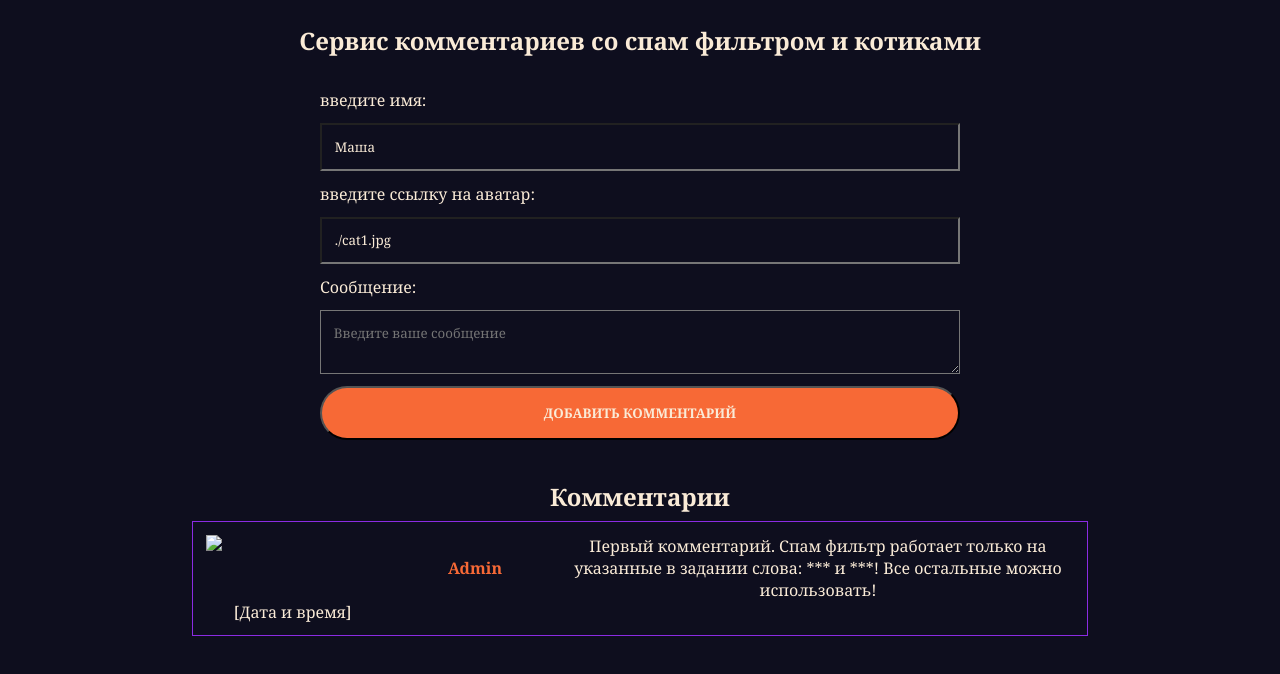
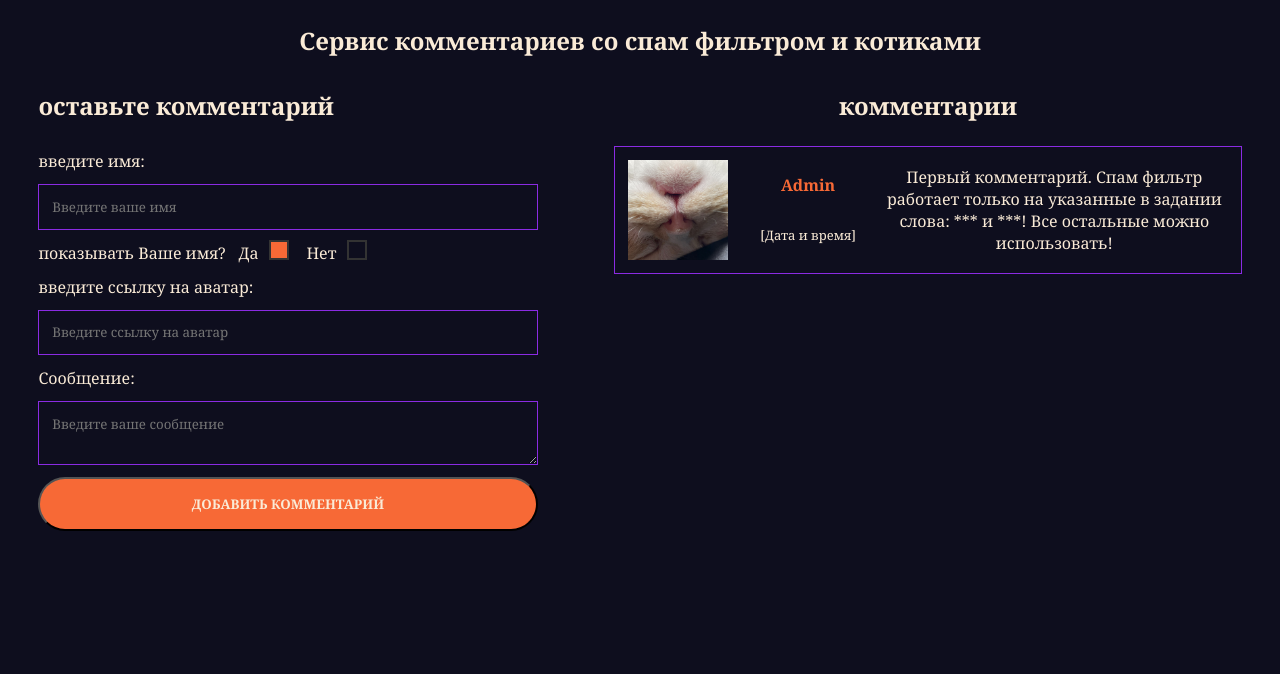
Before and after one commit to radionadejda/js, a plain HTML site: page itg_week_13/comments/comments.html in a window 1280 px wide. Drawn offline with Linux system fonts and the light colour scheme.

Commit message:
add comments

```diff
--- a/itg_week_13/comments/assets/style/comments.scss
+++ b/itg_week_13/comments/assets/style/comments.scss
@@ -1,16 +1,16 @@
-$bg-color:rgb(14, 14, 30);
+$bg-color: rgb(14, 14, 30);
 $basic-color: antiquewhite;
 $accent1-color: rgb(247, 105, 54);
 $accent2-color: blueviolet;
-$padding: 5vw;
+$padding: 3vw;
 
-*{
+* {
 	padding: 0;
 	margin: 0;
 	box-sizing: border-box;
 	background-color: $bg-color;
 	color: $basic-color;
-    font-family: Georgia, 'Times New Roman', Times, serif;
+	font-family: Georgia, "Times New Roman", Times, serif;
 }
 .h1 {
 	font-size: 1.5rem;
@@ -19,22 +19,70 @@ $padding: 5vw;
 	text-align: center;
 }
 
+.h2 {
+	padding-bottom: 2vh;
+}
+
+.chat {
+	width:100vw;
+	display: grid;
+	grid-template-columns: 1fr 1fr;
+}
+
 .form {
-    display:flex;
+	display: flex;
 	flex-direction: column;
-    width: 60vw;
+	width: 45vw;
 	gap: 1.5vh;
 	padding: 1vh $padding;
 	margin: 0 auto;
 }
 
+.name-checkbox {
+	display: flex;
+	gap: 1vw;
+
+	input {
+		box-sizing: border-box;
+		appearance: none;
+		outline: 2px solid #333;
+		width: 16px;
+		height: 16px;
+		margin-right: 0.5vw;
+	}
+
+	input:checked {
+		background: $accent1-color;
+	}
+}
+
+// .name-radiobutton {
+// 	display: flex;
+// 	gap: 1vw;
+
+// 	input {
+// 		box-sizing: border-box;
+// 		appearance: none;
+// 		outline: 2px solid #333;
+// 		width: 16px;
+// 		height: 16px;
+// 		margin-right: 0.5vw;
+// 	}
+
+// 	input:checked {
+// 		background: $accent1-color;
+// 	}
+// }
+
 .message {
 	max-width: 100%;
 	min-width: 100%;
+	border: 1px solid $accent2-color;
 }
 
 .input {
 	padding: 1vw;
+	border: 1px solid $accent2-color;
 }
 .button {
 	background-color: $accent1-color;
@@ -45,29 +93,42 @@ padding: 1vw;
 	text-transform: uppercase;
 }
 
+// .error {
+// 	// visibility: hidden;
+// 	color: $accent1-color;
+// 	padding: 2vh 2vw;
+// 	text-align: center;
+// }
+
 .comments {
-    display:flex;
+	display: flex;
 	flex-direction: column;
-    width: 80vw;
+	width: 55vw;
 	gap: 1vh;
-    padding: 2vh $padding;
-    margin: 2vh auto;
-    text-align: center;
+	padding: 1vh $padding;
+	margin: 0 auto;
+	align-items: center;
 }
 
 .comment {
 	border: 1px solid $accent2-color;
 	padding: 1vw;
 	display: grid;
-    grid-template-columns: 20% 20% 57%;
-    gap: 1%;
+	grid-template-columns: 120px 1fr 3fr;
+	grid-template-rows: 50% 50%;
+	overflow: hidden;
+	text-align: center;
+	align-items: center;
 }
 
 .comment__avatar {
 	padding: 0;
-    width: 70%;
+	width: 100px;
+	height: 100px;
 	object-fit: cover;
 	grid-column: 1/2;
+	grid-row: 1/3;
+	align-self: center;
 }
 
 .comment__name {
@@ -75,13 +136,24 @@ padding: 1vw;
 	align-self: center;
 	justify-self: center;
 	padding: 0;
-    width:100%;
-    color:  rgb(247, 105, 54);
+	width: 100%;
+	color: rgb(247, 105, 54);
 	grid-column: 2/3;
+	grid-row: 1/2;
 	word-wrap: break-word;
+}
+
+.comment__date {
+	grid-column: 2/3;
+	grid-row: 2/3;
+	align-self: center;
+	word-wrap: break-word;
+	font-size: small;
 }
 
 .comment__text {
 	grid-column: 3/4;
+	grid-row: 1/3;
 	align-self: center;
+	padding-left: 1vw;
 }
--- a/itg_week_13/comments/comments.html
+++ b/itg_week_13/comments/comments.html
@@ -8,25 +8,41 @@
 	</head>
 	<body>
 		<h1 class="h1">Сервис комментариев со спам фильтром и котиками</h1>
+	<div class="chat">
 		<div class="form">
+			<h2 class="h2">оставьте комментарий</h2>
 			<label for="name">введите имя: </label>
-			<input type="text" id="name" class="input" maxlength = "20" placeholder="Введите ваше имя" value="Маша"/>
+			<input type="text" id="name" class="input" maxlength="20" placeholder="Введите ваше имя"  />
+			<div class="name-checkbox">
+			<p>показывать Ваше имя?</p>
+				<label for="name__yes">Да</label>
+				<input type="checkbox" id="name_yes" name="nameCheckbox" value="name_yes" checked />
+				<label for="name__no">Нет</label>
+				<input type="checkbox" id="name_no" name="nameCheckbox" value="name_no"/>
+			</div>
+			<!-- это радиокнопки, еще они есть в стиле
+			<div class="name-radiobutton">
+				<p>показывать Ваше имя?</p>
+				<label><input id="name__yes" type="radio" name="nameRadio" checked/>да</label>
+				<label><input id="name__no" type="radio" name="nameRadio" />нет</label>
+			</div> -->
 			<label for="avatar">введите ссылку на аватар: </label>
-			<input type="url" class="input" id="avatar" value="./cat1.jpg" placeholder="Введите ссылку на аватар" />
+			<input type="url" class="input" id="avatar" value="" placeholder="Введите ссылку на аватар" />
 			<label for="message">Сообщение: </label>
-			<textarea id="message" class="input message" maxlength = "200" placeholder="Введите ваше сообщение"></textarea>
+			<textarea id="message" class="input message" maxlength="200" placeholder="Введите ваше сообщение"></textarea>
 			<button id="button" class="button">Добавить комментарий</button>
-        </div>
+			<!-- <p class="error"></p> -->
+		</div>
 		<div class="comments" id="comments">
-			<h2 class="h2">Комментарии</h2>
-            <div class="comment">
-                <img src="./cat1.jpg" class="comment__avatar">
-                <p class="comment__name">Admin</p>
-                <p class="comment__text">Первый комментарий. Спам фильтр работает только на указанные в задании слова: *** и ***! Все остальные можно использовать!</p>
+			<h2 class="h2">комментарии</h2>
+			<div class="comment">
+				<img src="./assets/img/cat1.jpg" class="comment__avatar" />
+				<p class="comment__name">Admin</p>
 				<p class="comment__date">[Дата и время]</p>
-            </div>
+				<p class="comment__text">Первый комментарий. Спам фильтр работает только на указанные в задании слова: *** и ***! Все остальные можно использовать!</p>
+			</div>
 		</div>
-
+	</div>
 		<script src="./comments.js"></script>
 	</body>
 </html>
--- a/itg_week_13/comments/comments.js
+++ b/itg_week_13/comments/comments.js
@@ -1,17 +1,32 @@
-const button = document.querySelector('#button');
+const button = document.querySelector("#button");
 const comments = document.querySelector("#comments");
 const userName = document.querySelector("#name");
 const avatar = document.querySelector("#avatar");
 const message = document.querySelector("#message");
 
+// почему нельзя было сделать радиокнопки? Т_Т
+const nameCheckboxYes = document.querySelector("#name_yes");
+const nameCheckboxNo = document.querySelector("#name_no");
+
 let addComment = () => {
+	// создает новый див для комментария, присваивает ему класс
 	let newComment = document.createElement("div");
 	newComment.classList.add("comment");
+	// это спам фильтр
 	const spamFilter = /viagra|xxx|otherbadword/gi;
+	// создает новый параграф для имени, присваивает ему класс
 	let newName = document.createElement("p");
 	newName.classList.add("comment__name");
+	// проверяет и делает имя, которое будет отображаться в комментарии
 	let nameTransform = userName.value;
-    if (nameTransform.indexOf(' ') !==-1) {
+	if (nameCheckboxNo.checked && nameCheckboxYes.checked) {
+		alert(`выберите один вариант`);
+        return;
+	} else if (nameCheckboxNo.checked) {
+		nameTransform = "username";
+		newName.textContent = nameTransform;
+	} else if (nameCheckboxYes.checked) {
+		if (nameTransform.indexOf(" ") !== -1) {
 			alert(`поле "имя" не может содержать пробел`);
 			return;
 		} else if (nameTransform === "") {
@@ -19,36 +34,68 @@ let addComment = () => {
 			userName.value = "Маша";
 			return;
 		} else if (spamFilter.test(nameTransform)) {
-        nameTransform = nameTransform.replace (spamFilter, "***");
+			nameTransform = nameTransform.replace(spamFilter, "***");
 			nameTransform = nameTransform.charAt(0).toUpperCase() + nameTransform.slice(1).toLowerCase();
 			newName.textContent = nameTransform;
 		} else {
 			nameTransform = nameTransform.charAt(0).toUpperCase() + nameTransform.slice(1).toLowerCase();
 			newName.textContent = nameTransform;
-    };
+		}
+	} else {
+		alert(`выберите один вариант`);
+        return;
+	}
 
+// создает новый элемент для аватара, присваивает ему класс
 	let newAvatar = document.createElement("img");
-        newAvatar.setAttribute('src', avatar.value);
     newAvatar.classList.add("comment__avatar");
+    if (avatar.value) {
+        newAvatar.setAttribute("src", avatar.value);
+    } else {
+    const avatars = [
+        './assets/img/cat1.jpg',
+        './assets/img/cat2.jpg',
+        './assets/img/cat3.jpg',
+        './assets/img/cat4.jpg',
+        './assets/img/cat5.jpg',
+        './assets/img/cat6.jpg',
+      ];
+    //   const avatarElement = document.getElementById('avatar');
 
+        const randomIndex = Math.floor(Math.random() * avatars.length);
+        const randomAvatar = avatars[randomIndex];
+        // avatarElement.src = randomAvatar;
+        newAvatar.setAttribute("src", randomAvatar);
+    }
+
+// делает дату
+    let newDate = document.createElement("p");
+	newDate.classList.add("comment__date");
+    let commentDate = new Date().toLocaleString('ru-RU', {weekday: "long", hour: "2-digit", minute: "2-digit", second: "2-digit", year: "numeric", month: "long", day: "numeric"});
+    newDate.innerHTML = commentDate;
+
+// создает новый параграф для текста комментария, присваивает ему класс
 	let newMessage = document.createElement("p");
 	let messageText = message.value;
-    if ((messageText === "") || (!messageText.replace(/\s/g, '').length)){
+	if (messageText === "" || !messageText.replace(/\s/g, "").length) {
 		alert(`поле "сообщение" не может быть пустым`);
 		return;
 	} else if (spamFilter.test(messageText)) {
-        messageText = messageText.replace (spamFilter, "***");
+		messageText = messageText.replace(spamFilter, "***");
 		newMessage.classList.add("comment__text");
 		newMessage.textContent = messageText;
 	} else {
 		newMessage.classList.add("comment__text");
 		newMessage.textContent = messageText;
+	}
+
+// собирает все вместе и постит
+	newComment.append(newAvatar, newDate, newName, newMessage);
+	comments.append(newComment);
+// обнуляет форму
+    userName.value = "Маша";
+	message.value = "";
+    avatar.value = "";
 };
 
-	newComment.append(newAvatar, newName, newMessage);
-	comments.append(newComment);
-	userName.value = "Маша";
-    message.value = ""
-}
-
-button.addEventListener('click', addComment);
+button.addEventListener("click", addComment);
```
Also changed, not shown: itg_week_13/comments/assets/style/comments.css, 1 other file. Lines whose indentation alone changed are shown as unchanged.
